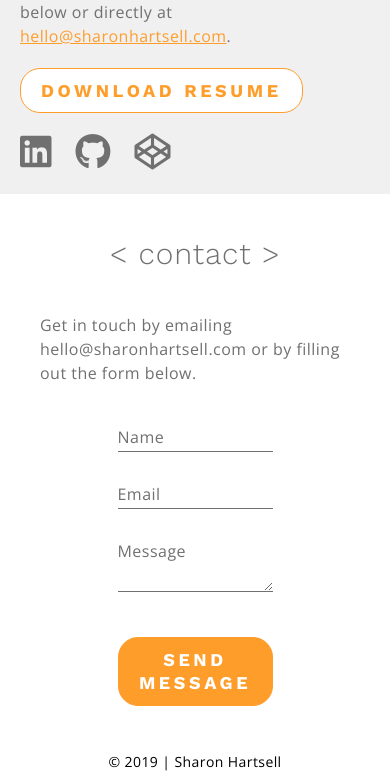
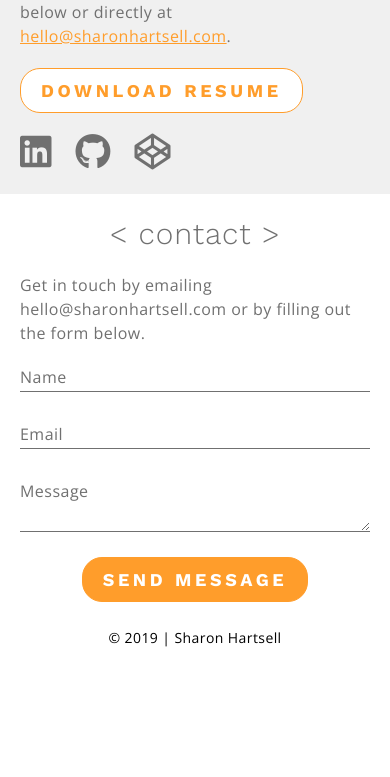
Before and after one commit to SharonHartsell/portfolio-site, a PHP site: page / in a window 390 px wide. Shown: the part 2326-3103 px from the top of the page. After the commit the page ends 2973 px from the top, so only its background shows below. Run offline with PHP 8.4, Linux system fonts and the light colour scheme; some libraries are stand-ins or nearby versions.

Commit message:
style(contact): adjust styles for mobile

```diff
--- a/css/styles.css
+++ b/css/styles.css
@@ -568,40 +568,55 @@ a {
 
 /* line 1, ../scss/_contact.scss */
 .contact {
+  display: -webkit-flex;
   display: flex;
+  -webkit-flex-direction: column;
   flex-direction: column;
+  -webkit-align-items: center;
   align-items: center;
-  padding: 40px;
+  padding: 20px;
+}
+@media all and (min-width: 768px) {
+  /* line 1, ../scss/_contact.scss */
+  .contact {
+    padding: 40px;
+  }
 }
 
-/* line 8, ../scss/_contact.scss */
+/* line 12, ../scss/_contact.scss */
 .contact_sectionTitle {
   margin: 0;
   color: #707070;
 }
 
-/* line 14, ../scss/_contact.scss */
+/* line 18, ../scss/_contact.scss */
 .contact_instructions {
   margin: 0;
   color: #707070;
 }
 
-/* line 20, ../scss/_contact.scss */
+/* line 24, ../scss/_contact.scss */
 .contactForm {
-  width: 50%;
+  width: 100%;
   max-width: 600px;
 }
+@media all and (min-width: 768px) {
+  /* line 24, ../scss/_contact.scss */
+  .contactForm {
+    width: 50%;
+  }
+}
 
-/* line 25, ../scss/_contact.scss */
+/* line 33, ../scss/_contact.scss */
 .contactForm_inputWrapper {
   position: relative;
 }
-/* line 28, ../scss/_contact.scss */
+/* line 36, ../scss/_contact.scss */
 .contactForm_inputWrapper + .contactForm_inputWrapper {
   margin-top: 30px;
 }
 
-/* line 33, ../scss/_contact.scss */
+/* line 41, ../scss/_contact.scss */
 .contactForm_text,
 .contactForm_textarea {
   position: relative;
@@ -613,12 +628,12 @@ a {
   z-index: 1;
   transition: border 0.1s;
 }
-/* line 46, ../scss/_contact.scss */
+/* line 54, ../scss/_contact.scss */
 .contactForm_text:focus,
 .contactForm_textarea:focus {
   border-bottom-color: #00BCDE;
 }
-/* line 50, ../scss/_contact.scss */
+/* line 58, ../scss/_contact.scss */
 .contactForm_text:focus + .contactForm_label, .contactForm_text:valid + .contactForm_label,
 .contactForm_textarea:focus + .contactForm_label,
 .contactForm_textarea:valid + .contactForm_label {
@@ -627,7 +642,7 @@ a {
   transform: translateY(-10px);
 }
 
-/* line 58, ../scss/_contact.scss */
+/* line 66, ../scss/_contact.scss */
 .contactForm_label {
   position: absolute;
   top: 0;
@@ -639,40 +654,49 @@ a {
   transition: 0.1s;
 }
 
-/* line 71, ../scss/_contact.scss */
+/* line 79, ../scss/_contact.scss */
 .contactForm_submitBtn {
   display: block;
   margin: 0 auto;
 }
 
-/* line 76, ../scss/_contact.scss */
+/* line 84, ../scss/_contact.scss */
 .contactForm_thanks {
   text-align: center;
 }
 
-/* line 80, ../scss/_contact.scss */
+/* line 88, ../scss/_contact.scss */
 .contactForm_thanksStatus {
   margin: 0;
   color: #10D563;
 }
 
-/* line 86, ../scss/_contact.scss */
+/* line 94, ../scss/_contact.scss */
 .contactForm_thanksMsg {
   margin: 0;
   color: #707070;
 }
 
-/* line 92, ../scss/_contact.scss */
+/* line 100, ../scss/_contact.scss */
 .contactForm_thanksStatus + .contactForm_thanksMsg {
   margin-top: 20px;
 }
 
-/* line 96, ../scss/_contact.scss */
+/* line 104, ../scss/_contact.scss */
 .contact_sectionTitle + .contact_instructions,
 .contact_instructions + .contactForm,
 .contactForm_inputWrapper + .contactForm_submitBtn,
 .contact_sectionTitle + .contactForm_thanks {
-  margin-top: 40px;
+  margin-top: 20px;
+}
+@media all and (min-width: 768px) {
+  /* line 104, ../scss/_contact.scss */
+  .contact_sectionTitle + .contact_instructions,
+  .contact_instructions + .contactForm,
+  .contactForm_inputWrapper + .contactForm_submitBtn,
+  .contact_sectionTitle + .contactForm_thanks {
+    margin-top: 40px;
+  }
 }
 
 /* line 1, ../scss/_workDetail.scss */
--- a/scss/_contact.scss
+++ b/scss/_contact.scss
@@ -1,8 +1,12 @@
 .contact {
-  display: flex;
-  flex-direction: column;
-  align-items: center;
-  padding: 40px;
+  @include display-flex;
+  @include flex-direction(column);
+  @include align-items(center);
+  padding: 20px;
+
+  @include tablet {
+    padding: 40px;
+  }
 }
 
   .contact_sectionTitle {
@@ -18,8 +22,12 @@
   }
 
   .contactForm {
-    width: 50%;
+    width: 100%;
     max-width: 600px;
+
+    @include tablet {
+      width: 50%;
+    }
   }
 
     .contactForm_inputWrapper {
@@ -97,5 +105,9 @@
   .contact_instructions + .contactForm,
   .contactForm_inputWrapper + .contactForm_submitBtn,
   .contact_sectionTitle + .contactForm_thanks {
-    margin-top: 40px;
+    margin-top: 20px;
+
+    @include tablet {
+      margin-top: 40px;
+    }
   }
```
